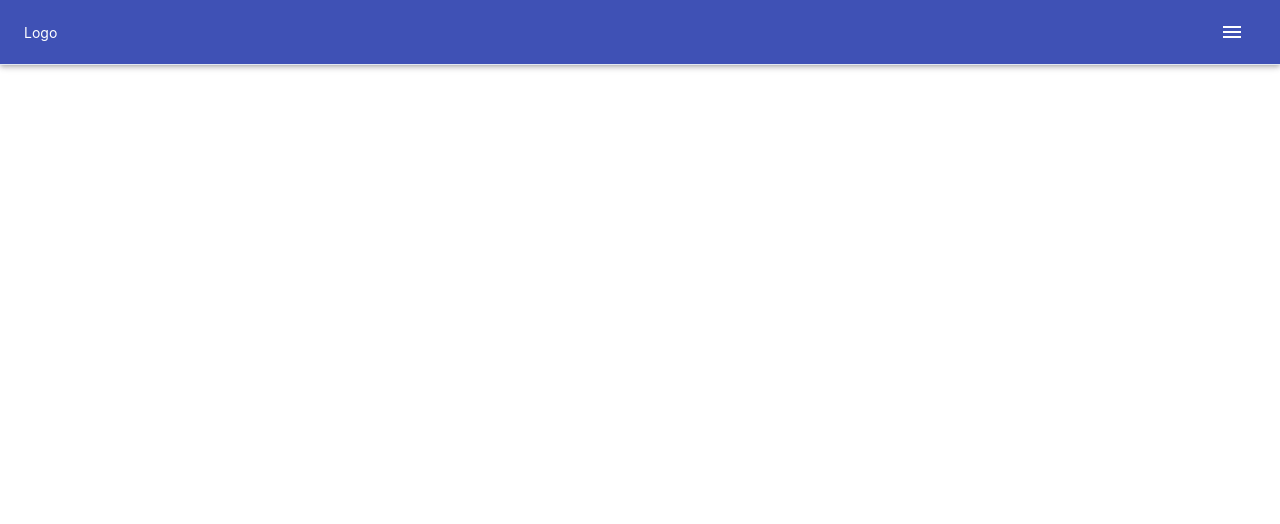
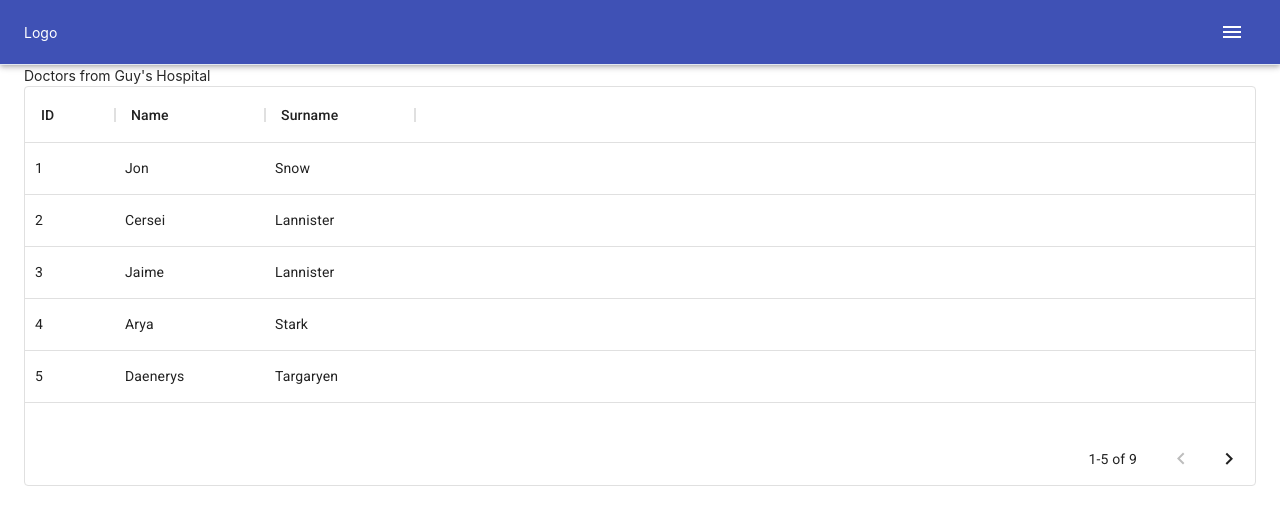
Before and after one commit to zaini/snapsense, a React (Create React App) app in the folder frontend/: page /doctor_list in a window 1280 px wide. Shown: the top 524 px of the page. Built offline with nearby package versions, Linux system fonts and the light colour scheme.

Commit message:
Add basic table with mock data

```diff
--- a/frontend/package.json
+++ b/frontend/package.json
@@ -7,6 +7,7 @@
     "@emotion/react": "^11.1.5",
     "@emotion/styled": "^11.1.5",
     "@material-ui/core": "^4.11.3",
+    "@material-ui/data-grid": "^4.0.0-alpha.20",
     "@material-ui/icons": "^4.11.2",
     "@testing-library/jest-dom": "^5.11.9",
     "@testing-library/react": "^11.2.5",
--- a/frontend/src/App.js
+++ b/frontend/src/App.js
@@ -8,6 +8,7 @@ import Profile from "./pages/Profile.js";
 import LoginPage from "./pages/LoginPage.js";
 import Navbar from "./components/navBar/Navbar.js";
 import InvitePage from "./pages/InvitePage.js";
+import AllDoctorsPage from "./pages/AllDoctorsPage.js";
 
 function App() {
   return (
@@ -25,6 +26,7 @@ function App() {
               <Footer />
             </>
           </Route>
+          <Route exact path="/doctor_list" component={AllDoctorsPage} />
           <Route exact path="/invite/:token_id" component={InvitePage} />
         </Switch>
       </div>
--- /dev/null
+++ b/frontend/src/components/Tables/AllDoctorsTable.js
@@ -0,0 +1,19 @@
+import React, { useState } from "react";
+import { DataGrid } from "@material-ui/data-grid";
+
+const AllDoctorsTable = ({ data }) => {
+  const [cols] = useState([
+    { field: 'id', headerName: 'ID', width: 90 },
+    { field: 'firstName', headerName: 'Name', width: 150 },
+    { field: 'lastName', headerName: 'Surname', width: 150 },
+  ]);
+
+
+  return (
+    <div style={{ height: 400, width: "100%" }}>
+      <DataGrid rows={data} columns={cols} pageSize={5} />
+    </div>
+  );
+};
+
+export default AllDoctorsTable;
--- /dev/null
+++ b/frontend/src/pages/AllDoctorsPage.js
@@ -0,0 +1,29 @@
+import React, { useState } from "react";
+import { Container } from "@material-ui/core";
+import AllDoctorsTable from "../components/Tables/AllDoctorsTable";
+
+// Page for showing the logs of all the doctors from the hospital the admin is from
+const AllDoctorsPage = () => {
+  const [hospitalName] = useState("Guy's Hospital");
+
+  const [rows] = useState([
+    { id: 1, lastName: 'Snow', firstName: 'Jon'},
+    { id: 2, lastName: 'Lannister', firstName: 'Cersei' },
+    { id: 3, lastName: 'Lannister', firstName: 'Jaime' },
+    { id: 4, lastName: 'Stark', firstName: 'Arya' },
+    { id: 5, lastName: 'Targaryen', firstName: 'Daenerys' },
+    { id: 6, lastName: 'Melisandre', firstName: null },
+    { id: 7, lastName: 'Clifford', firstName: 'Ferrara' },
+    { id: 8, lastName: 'Frances', firstName: 'Rossini' },
+    { id: 9, lastName: 'Roxie', firstName: 'Harvey' },
+  ]);
+
+    return (
+      <Container>
+        <h1>Doctors from {hospitalName}</h1>
+        <AllDoctorsTable data={rows} />
+      </Container>
+    );
+};
+
+export default AllDoctorsPage;
```
Also changed, not shown: 1 other file (tests, documents, lock files or other folders).
